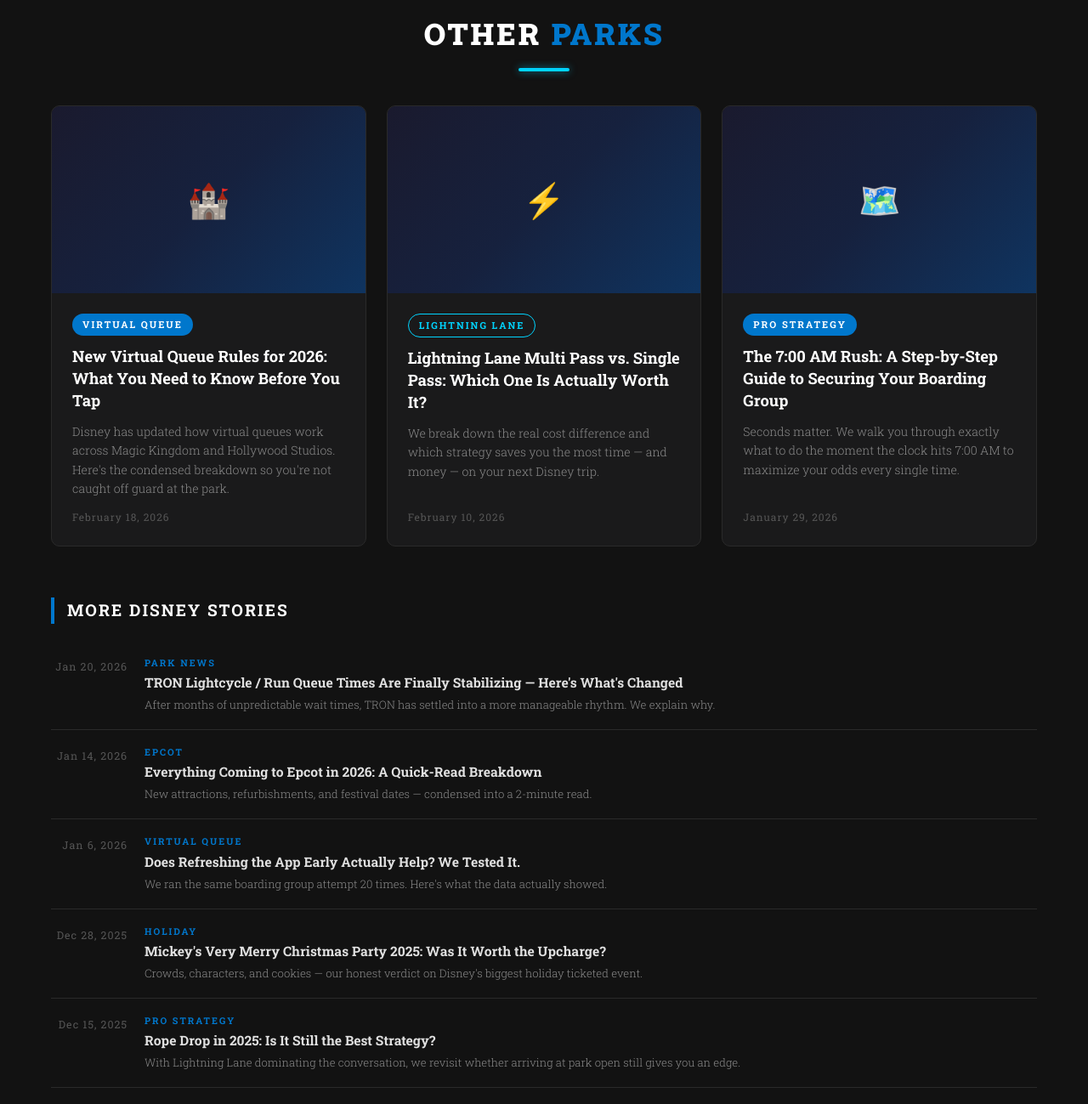
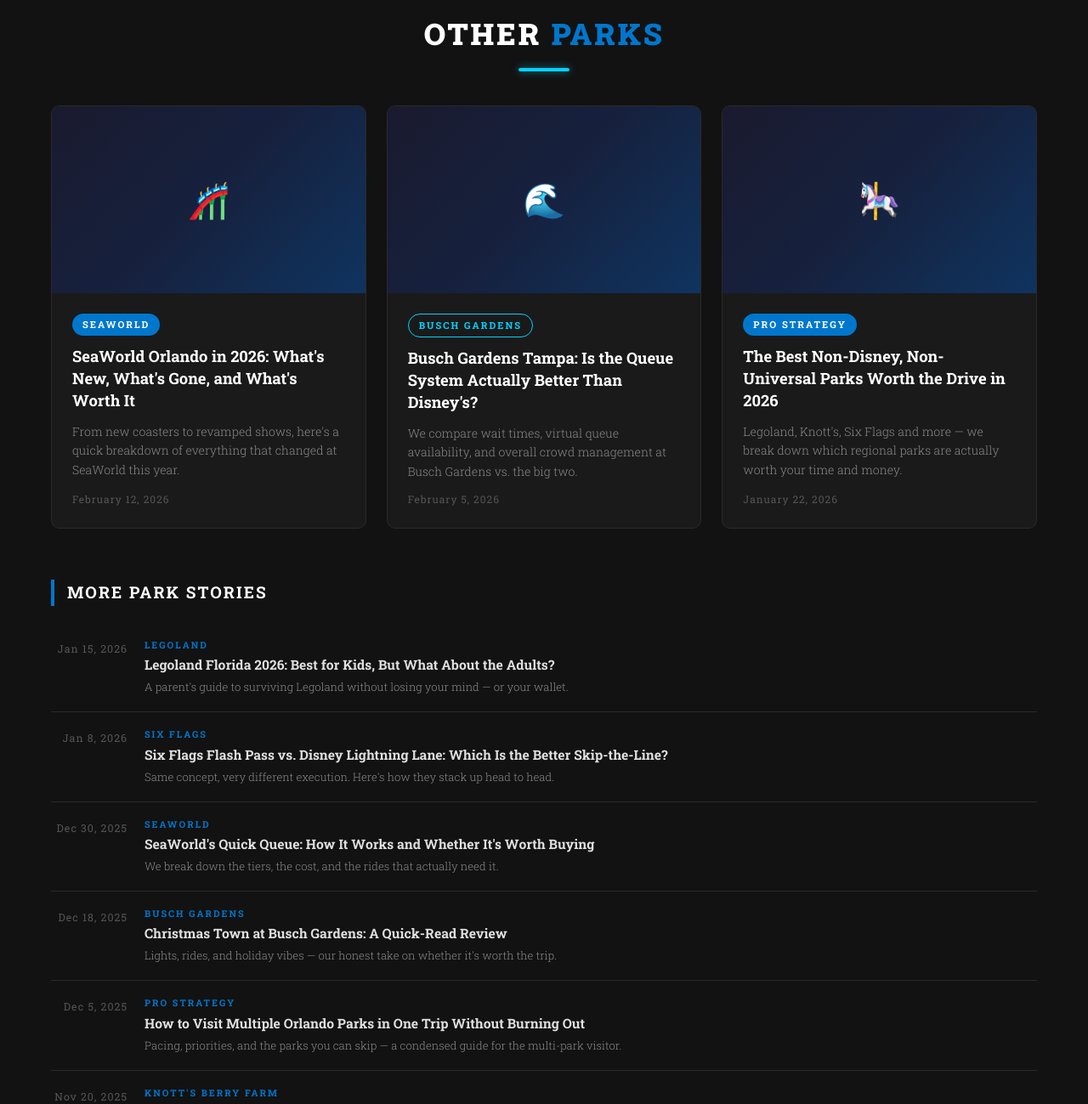
Before and after one commit to jerholl/TheVirtualQueue, a plain HTML site: page other.html in a window 1280 px wide. Shown: the part 128-1427 px from the top of the page at 85% size. Drawn offline with Linux system fonts and the light colour scheme.

```diff
--- a/other.html
+++ b/other.html
@@ -3,7 +3,7 @@
 <head>
     <meta charset="UTF-8">
     <meta name="viewport" content="width=device-width, initial-scale=1.0">
-    <title>Disney | The Virtual Queue</title>
+    <title>Other Parks | The Virtual Queue</title>
     <link href="https://fonts.googleapis.com/css2?family=Roboto+Slab:wght@300;400;700;900&display=swap" rel="stylesheet">
     <style>
         :root { --bg:#121212; --surface:#1a1a1b; --border:#2a2a2a; --blue:#0077cc; --cyan:#00d4ff; --text:#e0e0e0; --muted:#888; }
@@ -11,7 +11,6 @@
         body { background-color: var(--bg); color: var(--text); font-family: 'Roboto Slab', serif; line-height: 1.6; }
         .container { max-width: 1200px; margin: 0 auto; padding: 40px 20px 60px; }
         footer { text-align: center; padding: 40px; color: var(--muted); border-top: 1px solid var(--border); font-size: 0.85rem; letter-spacing: 1px; }
-        /* ── Nav ── */
         nav { border-bottom: 1px solid var(--border); padding: 0 20px; display: flex; justify-content: center; align-items: center; gap: 10px; background-color: var(--bg); position: sticky; top: 0; z-index: 1000; height: 100px; overflow: visible; }
         .nav-logo-wrap { position: relative; display: flex; align-items: center; }
         .nav-logo-wrap::after { content: ""; position: absolute; top: 75%; left: 200%; transform: translateX(-50%); width: 880px; height: 10px; border-left: 3px solid var(--cyan); border-bottom: 3px solid var(--cyan); border-bottom-left-radius: 6px; box-shadow: -4px 4px 12px rgba(0,212,255,0.5), 0px 4px 12px rgba(0,212,255,0.3); pointer-events: none; }
@@ -20,22 +19,16 @@
         .nav-links-wrap { position: relative; display: flex; align-items: center; gap: 10px; }
         nav a { text-decoration: none; color: var(--muted); text-transform: uppercase; font-size: 1.25rem; font-weight: 700; letter-spacing: 2px; padding: 8px 16px; border-radius: 4px; transition: color 0.3s ease, background 0.3s ease; }
         nav a:hover { color: var(--cyan); background: rgba(0,212,255,0.06); }
-
-        /* ── Hamburger ── */
         .hamburger { display: none; flex-direction: column; justify-content: center; gap: 5px; background: none; border: none; cursor: pointer; padding: 8px; z-index: 1100; }
         .hamburger span { display: block; width: 26px; height: 3px; background: var(--text); border-radius: 2px; transition: all 0.3s ease; }
         .hamburger.open span:nth-child(1) { transform: translateY(8px) rotate(45deg); }
         .hamburger.open span:nth-child(2) { opacity: 0; }
         .hamburger.open span:nth-child(3) { transform: translateY(-8px) rotate(-45deg); }
-
-        /* ── Slide-in Mobile Menu ── */
         .mobile-menu { display: flex; flex-direction: column; position: fixed; top: 80px; left: 0; right: 0; background: var(--surface); border-bottom: 1px solid var(--border); padding: 10px 20px; z-index: 998; max-height: 0; overflow: hidden; transition: max-height 0.35s ease, padding 0.35s ease; padding-top: 0; padding-bottom: 0; }
         .mobile-menu.open { max-height: 400px; padding-top: 10px; padding-bottom: 10px; }
         .mobile-menu a { text-decoration: none; color: var(--muted); text-transform: uppercase; font-size: 1rem; font-weight: 700; letter-spacing: 2px; padding: 14px 16px; border-bottom: 1px solid var(--border); transition: color 0.2s, background 0.2s; display: block; }
         .mobile-menu a:last-child { border-bottom: none; }
         .mobile-menu a:hover { color: var(--cyan); background: rgba(0,212,255,0.06); }
-
-        /* ── Mobile breakpoint ── */
         @media (max-width: 768px) {
             nav { justify-content: space-between; height: 80px; }
             .nav-logo-wrap::after { display: none; }
@@ -43,8 +36,6 @@
             .nav-links-wrap { display: none; }
             .hamburger { display: flex; }
         }
-
-
         .page-title { text-align: center; margin-bottom: 40px; }
         .page-title h1 { font-size: 2.2rem; font-weight: 900; letter-spacing: 3px; text-transform: uppercase; color: #fff; }
         .page-title h1 span { color: var(--blue); }
@@ -106,41 +97,41 @@
         <div class="page-title"><h1>Other <span>Parks</span></h1><div class="page-title-line"></div></div>
         <div class="featured-grid">
             <a href="#" class="featured-card">
-                <div class="featured-card-img-placeholder">🏰</div>
+                <div class="featured-card-img-placeholder">🎢</div>
                 <div class="featured-card-body">
-                    <span class="featured-card-tag">Virtual Queue</span>
-                    <h3>New Virtual Queue Rules for 2026: What You Need to Know Before You Tap</h3>
-                    <p>Disney has updated how virtual queues work across Magic Kingdom and Hollywood Studios. Here's the condensed breakdown so you're not caught off guard at the park.</p>
-                    <span class="featured-card-date">February 18, 2026</span>
+                    <span class="featured-card-tag">SeaWorld</span>
+                    <h3>SeaWorld Orlando in 2026: What's New, What's Gone, and What's Worth It</h3>
+                    <p>From new coasters to revamped shows, here's a quick breakdown of everything that changed at SeaWorld this year.</p>
+                    <span class="featured-card-date">February 12, 2026</span>
                 </div>
             </a>
             <a href="#" class="featured-card">
-                <div class="featured-card-img-placeholder">⚡</div>
+                <div class="featured-card-img-placeholder">🌊</div>
                 <div class="featured-card-body">
-                    <span class="featured-card-tag cyan">Lightning Lane</span>
-                    <h3>Lightning Lane Multi Pass vs. Single Pass: Which One Is Actually Worth It?</h3>
-                    <p>We break down the real cost difference and which strategy saves you the most time — and money — on your next Disney trip.</p>
-                    <span class="featured-card-date">February 10, 2026</span>
+                    <span class="featured-card-tag cyan">Busch Gardens</span>
+                    <h3>Busch Gardens Tampa: Is the Queue System Actually Better Than Disney's?</h3>
+                    <p>We compare wait times, virtual queue availability, and overall crowd management at Busch Gardens vs. the big two.</p>
+                    <span class="featured-card-date">February 5, 2026</span>
                 </div>
             </a>
             <a href="#" class="featured-card">
-                <div class="featured-card-img-placeholder">🗺️</div>
+                <div class="featured-card-img-placeholder">🎠</div>
                 <div class="featured-card-body">
                     <span class="featured-card-tag">Pro Strategy</span>
-                    <h3>The 7:00 AM Rush: A Step-by-Step Guide to Securing Your Boarding Group</h3>
-                    <p>Seconds matter. We walk you through exactly what to do the moment the clock hits 7:00 AM to maximize your odds every single time.</p>
-                    <span class="featured-card-date">January 29, 2026</span>
+                    <h3>The Best Non-Disney, Non-Universal Parks Worth the Drive in 2026</h3>
+                    <p>Legoland, Knott's, Six Flags and more — we break down which regional parks are actually worth your time and money.</p>
+                    <span class="featured-card-date">January 22, 2026</span>
                 </div>
             </a>
         </div>
-        <h2 class="section-heading">More Disney Stories</h2>
+        <h2 class="section-heading">More Park Stories</h2>
         <div class="article-list">
-            <a href="#" class="article-list-item"><span class="article-list-date">Jan 20, 2026</span><div class="article-list-content"><div class="article-list-tag">Park News</div><div class="article-list-title">TRON Lightcycle / Run Queue Times Are Finally Stabilizing — Here's What's Changed</div><div class="article-list-excerpt">After months of unpredictable wait times, TRON has settled into a more manageable rhythm. We explain why.</div></div></a>
-            <a href="#" class="article-list-item"><span class="article-list-date">Jan 14, 2026</span><div class="article-list-content"><div class="article-list-tag">Epcot</div><div class="article-list-title">Everything Coming to Epcot in 2026: A Quick-Read Breakdown</div><div class="article-list-excerpt">New attractions, refurbishments, and festival dates — condensed into a 2-minute read.</div></div></a>
-            <a href="#" class="article-list-item"><span class="article-list-date">Jan 6, 2026</span><div class="article-list-content"><div class="article-list-tag">Virtual Queue</div><div class="article-list-title">Does Refreshing the App Early Actually Help? We Tested It.</div><div class="article-list-excerpt">We ran the same boarding group attempt 20 times. Here's what the data actually showed.</div></div></a>
-            <a href="#" class="article-list-item"><span class="article-list-date">Dec 28, 2025</span><div class="article-list-content"><div class="article-list-tag">Holiday</div><div class="article-list-title">Mickey's Very Merry Christmas Party 2025: Was It Worth the Upcharge?</div><div class="article-list-excerpt">Crowds, characters, and cookies — our honest verdict on Disney's biggest holiday ticketed event.</div></div></a>
-            <a href="#" class="article-list-item"><span class="article-list-date">Dec 15, 2025</span><div class="article-list-content"><div class="article-list-tag">Pro Strategy</div><div class="article-list-title">Rope Drop in 2025: Is It Still the Best Strategy?</div><div class="article-list-excerpt">With Lightning Lane dominating the conversation, we revisit whether arriving at park open still gives you an edge.</div></div></a>
-            <a href="#" class="article-list-item"><span class="article-list-date">Dec 3, 2025</span><div class="article-list-content"><div class="article-list-tag">Hollywood Studios</div><div class="article-list-title">Star Wars: Galaxy's Edge Virtual Queue vs. Standby — Which Line Is Moving Faster?</div><div class="article-list-excerpt">The standby line made a quiet comeback this fall. Here's when to use it and when to skip it.</div></div></a>
+            <a href="#" class="article-list-item"><span class="article-list-date">Jan 15, 2026</span><div class="article-list-content"><div class="article-list-tag">Legoland</div><div class="article-list-title">Legoland Florida 2026: Best for Kids, But What About the Adults?</div><div class="article-list-excerpt">A parent's guide to surviving Legoland without losing your mind — or your wallet.</div></div></a>
+            <a href="#" class="article-list-item"><span class="article-list-date">Jan 8, 2026</span><div class="article-list-content"><div class="article-list-tag">Six Flags</div><div class="article-list-title">Six Flags Flash Pass vs. Disney Lightning Lane: Which Is the Better Skip-the-Line?</div><div class="article-list-excerpt">Same concept, very different execution. Here's how they stack up head to head.</div></div></a>
+            <a href="#" class="article-list-item"><span class="article-list-date">Dec 30, 2025</span><div class="article-list-content"><div class="article-list-tag">SeaWorld</div><div class="article-list-title">SeaWorld's Quick Queue: How It Works and Whether It's Worth Buying</div><div class="article-list-excerpt">We break down the tiers, the cost, and the rides that actually need it.</div></div></a>
+            <a href="#" class="article-list-item"><span class="article-list-date">Dec 18, 2025</span><div class="article-list-content"><div class="article-list-tag">Busch Gardens</div><div class="article-list-title">Christmas Town at Busch Gardens: A Quick-Read Review</div><div class="article-list-excerpt">Lights, rides, and holiday vibes — our honest take on whether it's worth the trip.</div></div></a>
+            <a href="#" class="article-list-item"><span class="article-list-date">Dec 5, 2025</span><div class="article-list-content"><div class="article-list-tag">Pro Strategy</div><div class="article-list-title">How to Visit Multiple Orlando Parks in One Trip Without Burning Out</div><div class="article-list-excerpt">Pacing, priorities, and the parks you can skip — a condensed guide for the multi-park visitor.</div></div></a>
+            <a href="#" class="article-list-item"><span class="article-list-date">Nov 20, 2025</span><div class="article-list-content"><div class="article-list-tag">Knott's Berry Farm</div><div class="article-list-title">Knott's Berry Farm: The Most Underrated Park in America?</div><div class="article-list-excerpt">No virtual queue, shorter waits, lower prices — we make the case for California's oldest theme park.</div></div></a>
         </div>
     </div>
     <footer>&copy; 2026 The Virtual Queue. All rights reserved.</footer>
```
Also changed, not shown: about.html (+5 -10 lines), contact.html (+12 -18 lines), disney.html (+2 -9 lines), index.html (+1 -12 lines), universal.html (+2 -9 lines).
